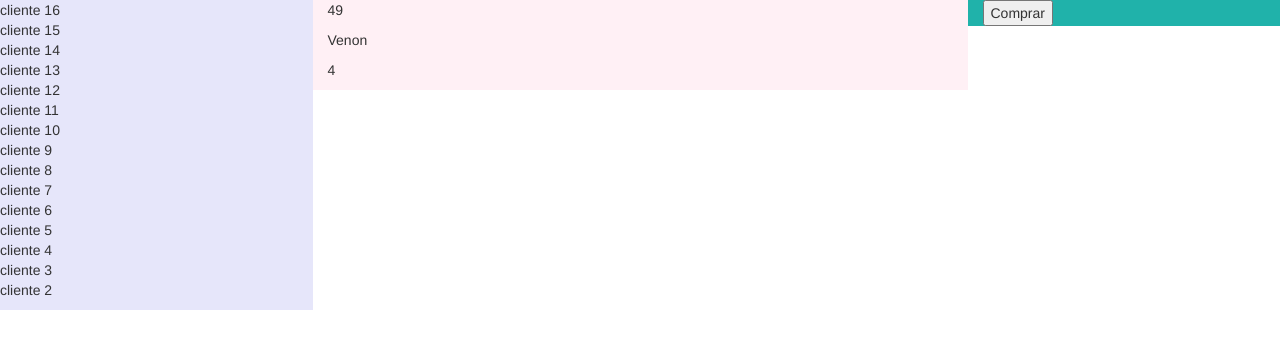
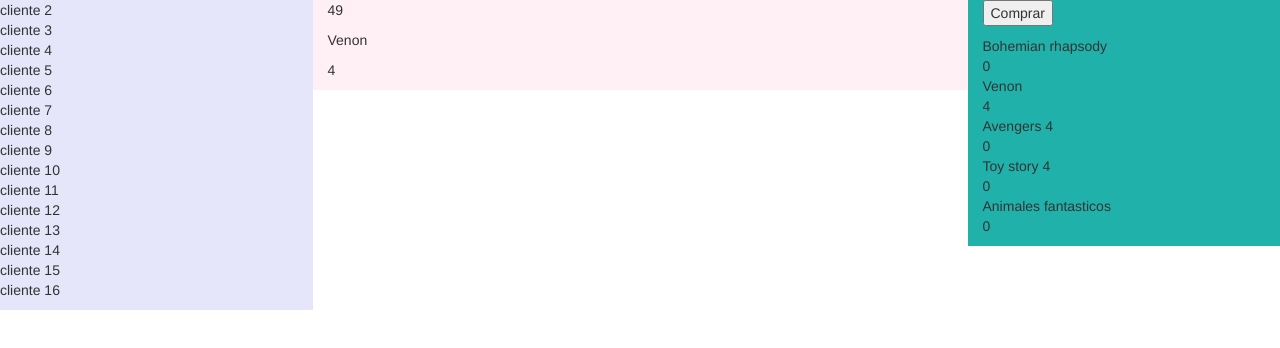
Before and after one commit to KaVargas/CineJS, a plain HTML site: page index.html in a window 1280 px wide. Both pictures are taken after a click on the button "Comprar". Drawn offline with nearby package versions, Linux system fonts and the light colour scheme.

Commit message:
add recaudacion Arrary to save price which movie

```diff
--- a/index.html
+++ b/index.html
@@ -30,6 +30,8 @@
         </div>
         <div class="col-sm-3" style="background-color:lightseagreen;">
             <button id="btnComprar" onclick="comprar()">Comprar</button>
+            <p id="pRecaudacion"></p>
+            <p id="pRecaudacion2"></p>
         </div>
     </div>
 </body>
--- a/scrip.js
+++ b/scrip.js
@@ -13,10 +13,18 @@ var precio;
 var pelicula;
 var recaudacion = [0, 0, 0, 0, 0];
 
+var recaudacion2 = [
+    "Bohemian rhapsody", 0,
+    "Venon", 0,
+    "Avengers 4", 0,
+    "Toy story 4", 0,
+    "Animales fantasticos", 0
+];
+
 function generarClientes(numeroClientes) {
 
     for (var i = 0; i < numeroClientes; i++) {
-        cli.push("cliente " + (numeroClientes - i));
+        cli.push("cliente " + (i+1));
     }
     imprimirArray(cli, "clientes");
 }
@@ -59,13 +67,14 @@ function generar_peli() {
 
 function comprar() {
     if (cli.length >= 1) {
-        cli.pop();
-        imprimirArray(cli, "clientes");
         generar_edad_precio();
         generar_peli();
-        var numero_pelicula = movies.indexOf(pelicula);
-        recaudacion[numero_pelicula] += precio;
-
+        var numero_pelicula = recaudacion2.indexOf(pelicula);
+        recaudacion2[numero_pelicula+1] += precio;
+        //imprimirArray(recaudacion, "pRecaudacion");
+        imprimirArray(recaudacion2, "pRecaudacion2");
+        cli.shift();
+        imprimirArray(cli, "clientes");
     }
     else{
         alert("Ya no hay clientes, buen trabajo!");
@@ -76,5 +85,5 @@ function main() {
     generarClientes(numeroClientes);
     generar_edad_precio();
     generar_peli();
-
+    imprimirArray(recaudacion2, "pRecaudacion2");
 }
```
